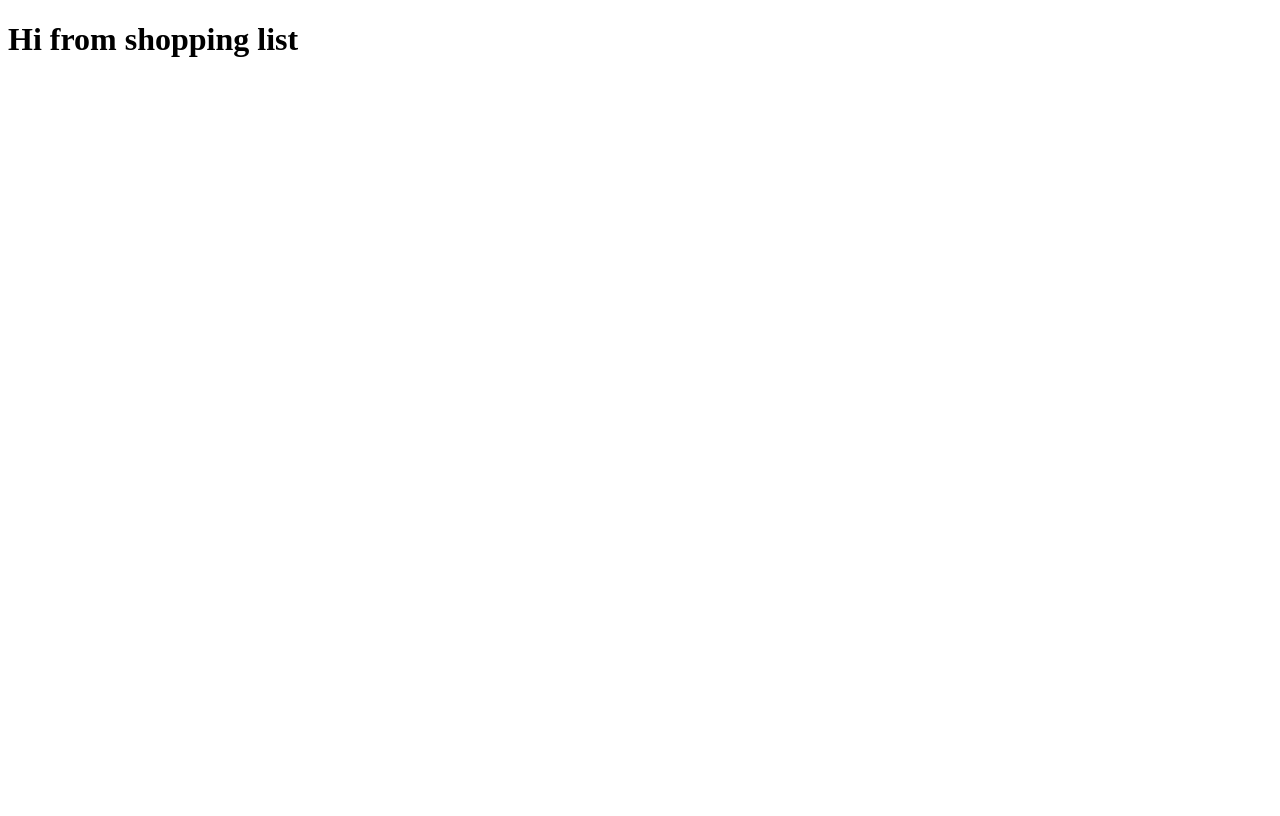
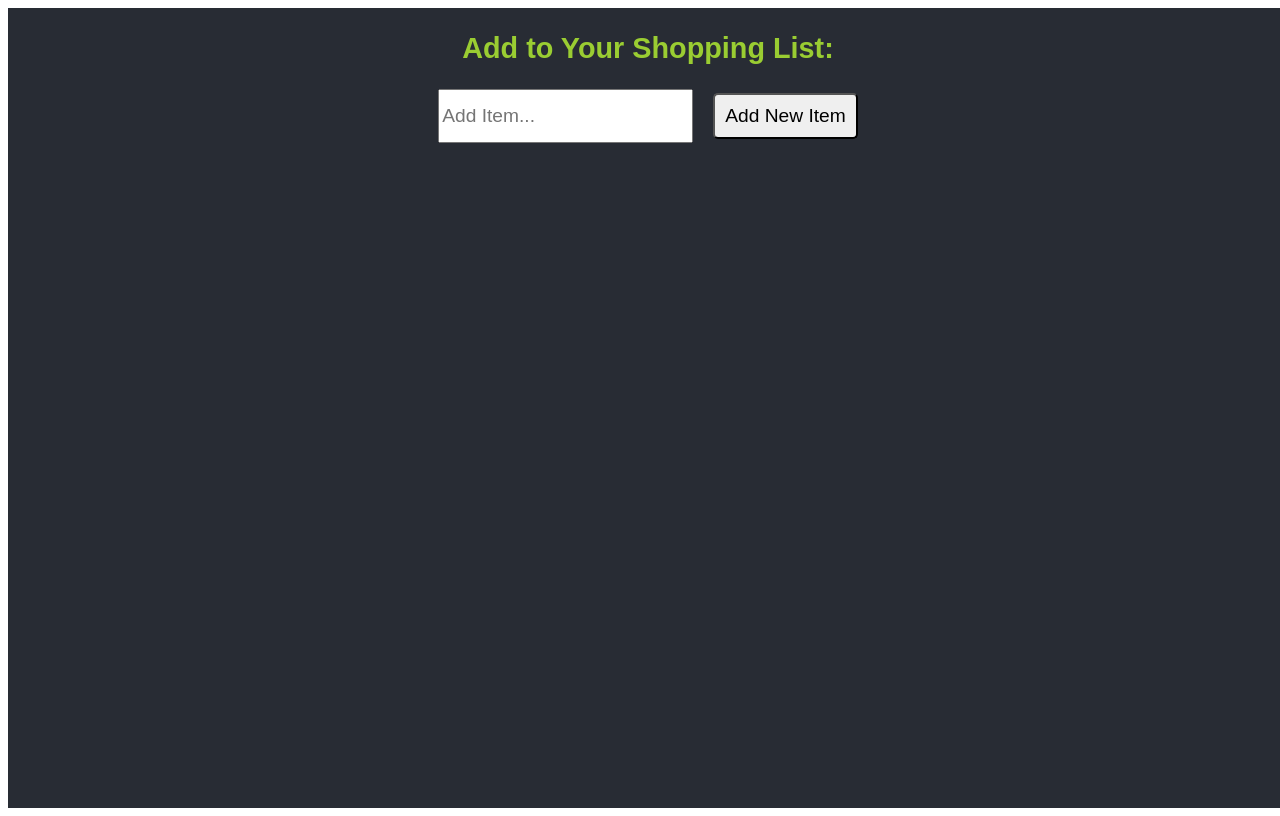
Before and after one commit to tannermeck/shopping-list, a React app: page / in a window 1280 px wide. Built offline with nearby package versions, Linux system fonts and the light colour scheme.

Commit message:
styling added to shoppinglist component

```diff
--- a/src/components/ShoppingList.jsx
+++ b/src/components/ShoppingList.jsx
@@ -1,8 +1,16 @@
-
+import style from './shoppingList.css'
 
 function ShoppingList(){
     return (
-        <h1>Hi from shopping list</h1>
+        <section className={style.shoppingContainer}>
+            <div className={style.inputField}>
+                <h1 className={style.header}>Add to Your Shopping List:</h1>
+                <form className={style.form}>
+                    <input className={style.inputBox} type='text' placeholder='Add Item...'/>
+                    <button className={style.submitButton}>Add New Item</button>
+                </form>
+            </div>
+        </section>
     )
 }
 export default ShoppingList;
--- /dev/null
+++ b/src/components/shoppingList.css
@@ -0,0 +1,32 @@
+.shoppingContainer {
+    background-color: #282c34;
+    min-height: 100vh;
+    min-width: 100vw;
+    font-family:fantasy, sans-serif;
+    font-size: larger;
+}
+.inputField {
+    display: flex;
+    /* justify-content: center; */
+    align-items: center;
+    flex-direction: column;
+    min-height: 100vh;
+}
+.header {
+    color: yellowgreen;
+}
+.inputBox {
+    height: 3rem;
+    font-size: 1.2rem;
+    font-family:fantasy, sans-serif;
+}
+.submitButton {
+    margin-left: 20px;
+    padding: 10px;
+    font-size: 1.2rem;
+    border-radius: 5px;
+    font-family:fantasy, sans-serif;
+}
+.submitButton:hover {
+    cursor: pointer;
+}
```
